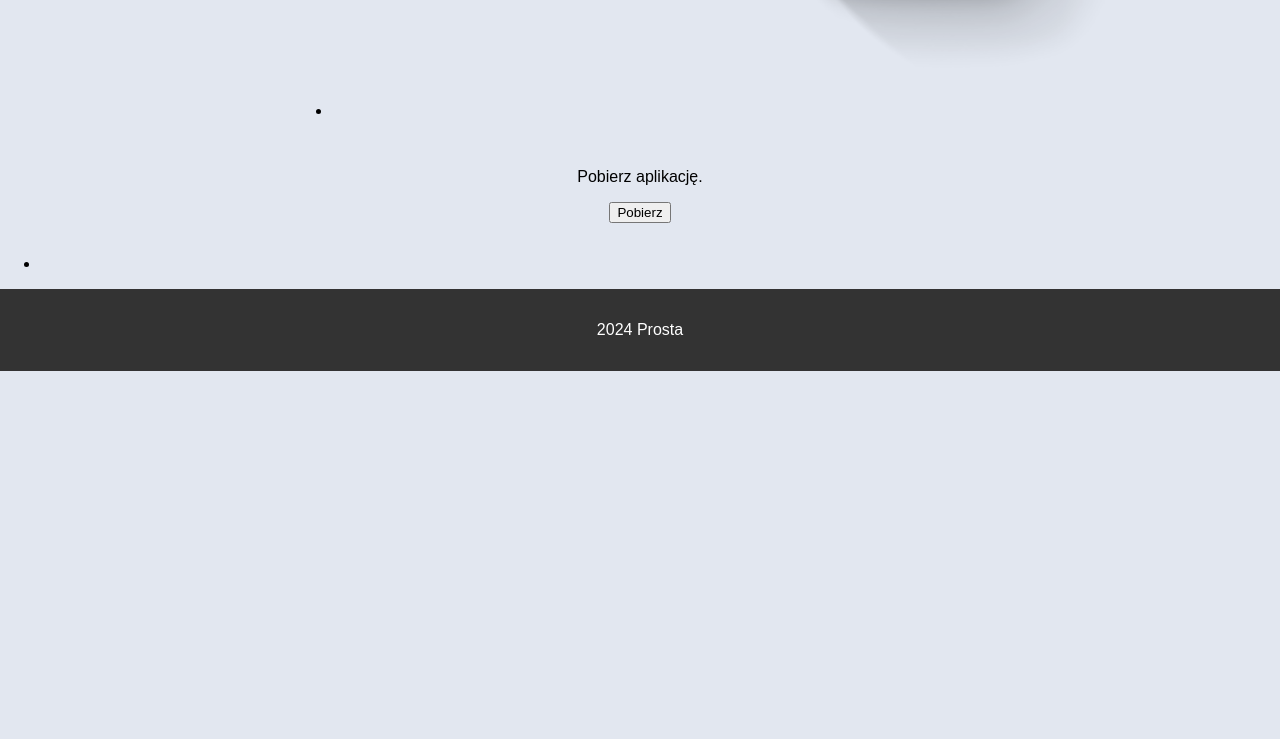
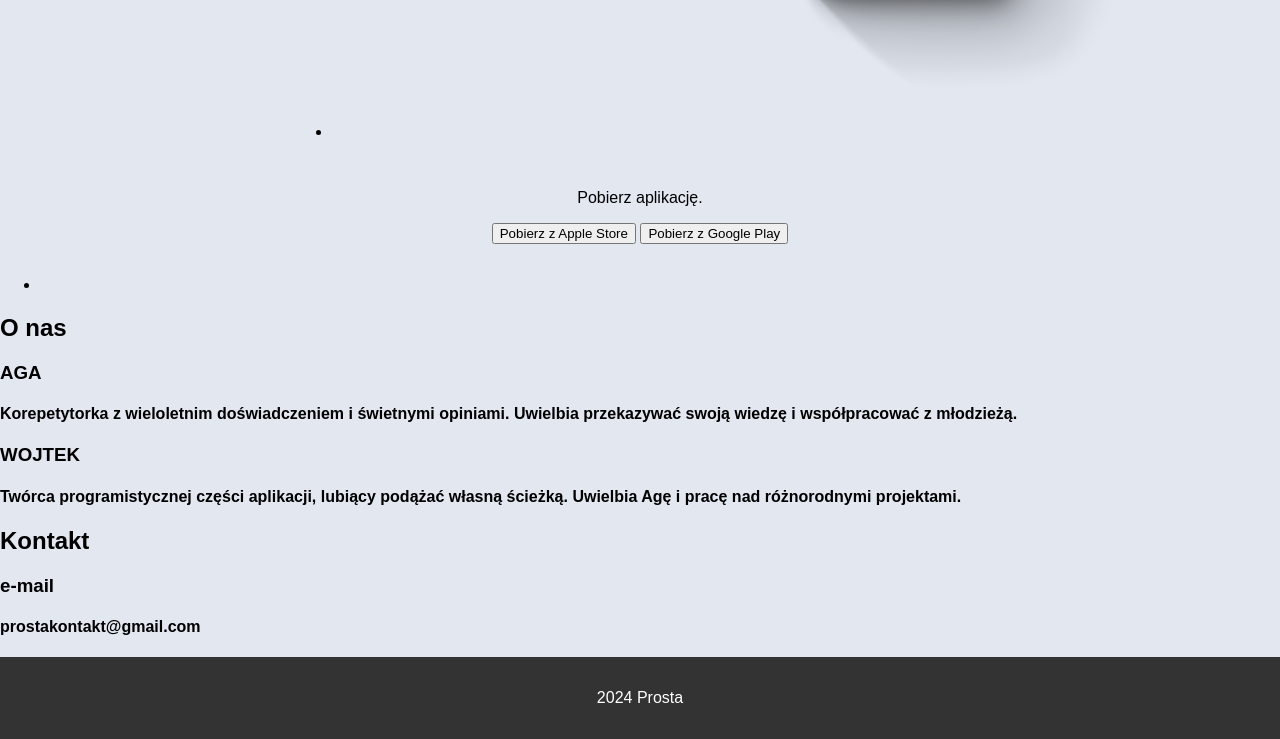
Before and after one commit to wojtekbakun/prosta_web, a plain HTML site: page index.html in a window 1280 px wide. Shown: the part 690-1429 px from the top of the page. Before the commit the page ends 1061 px from the top, so only its background shows below. Drawn offline with Linux system fonts and the light colour scheme.

Commit message:
added more content

```diff
--- a/index.html
+++ b/index.html
@@ -36,6 +36,9 @@
             alt="Małe Logo Prosta Nauka Matematyki"
           />
         </li>
+        <li>
+          <button class="download-button">Pobierz aplikację</button>
+        </li>
 
         <li>
           <img
@@ -50,14 +53,33 @@
     <section id="download-app">
       <main>
         <p>Pobierz aplikację.</p>
-        <button class="download-button">Pobierz</button>
+        <button class="download-button">Pobierz z Apple Store</button>
+        <button class="download-button">Pobierz z Google Play</button>
       </main>
       <ul>
         <li></li>
       </ul>
     </section>
 
-    <section id="about-us"></section>
+    <section id="about-us">
+      <h2>O nas</h2>
+      <h3>AGA</h3>
+      <h4>
+        Korepetytorka z wieloletnim doświadczeniem i świetnymi opiniami.
+        Uwielbia przekazywać swoją wiedzę i współpracować z młodzieżą.
+      </h4>
+      <h3>WOJTEK</h3>
+      <h4>
+        Twórca programistycznej części aplikacji, lubiący podążać własną
+        ścieżką. Uwielbia Agę i pracę nad różnorodnymi projektami.
+      </h4>
+    </section>
+
+    <section id="contact-us">
+      <h2>Kontakt</h2>
+      <h3>e-mail</h3>
+      <h4>prostakontakt@gmail.com</h4>
+    </section>
 
     <footer>
       <p>2024 Prosta</p>
--- a/styles.css
+++ b/styles.css
@@ -66,7 +66,7 @@ display: block;
     justify-content: space-around;
 }
 
-.hero-content, .hero-image {
+.hero-content, .hero-image, .hero-text {
     flex: 1;
 }
 
```
